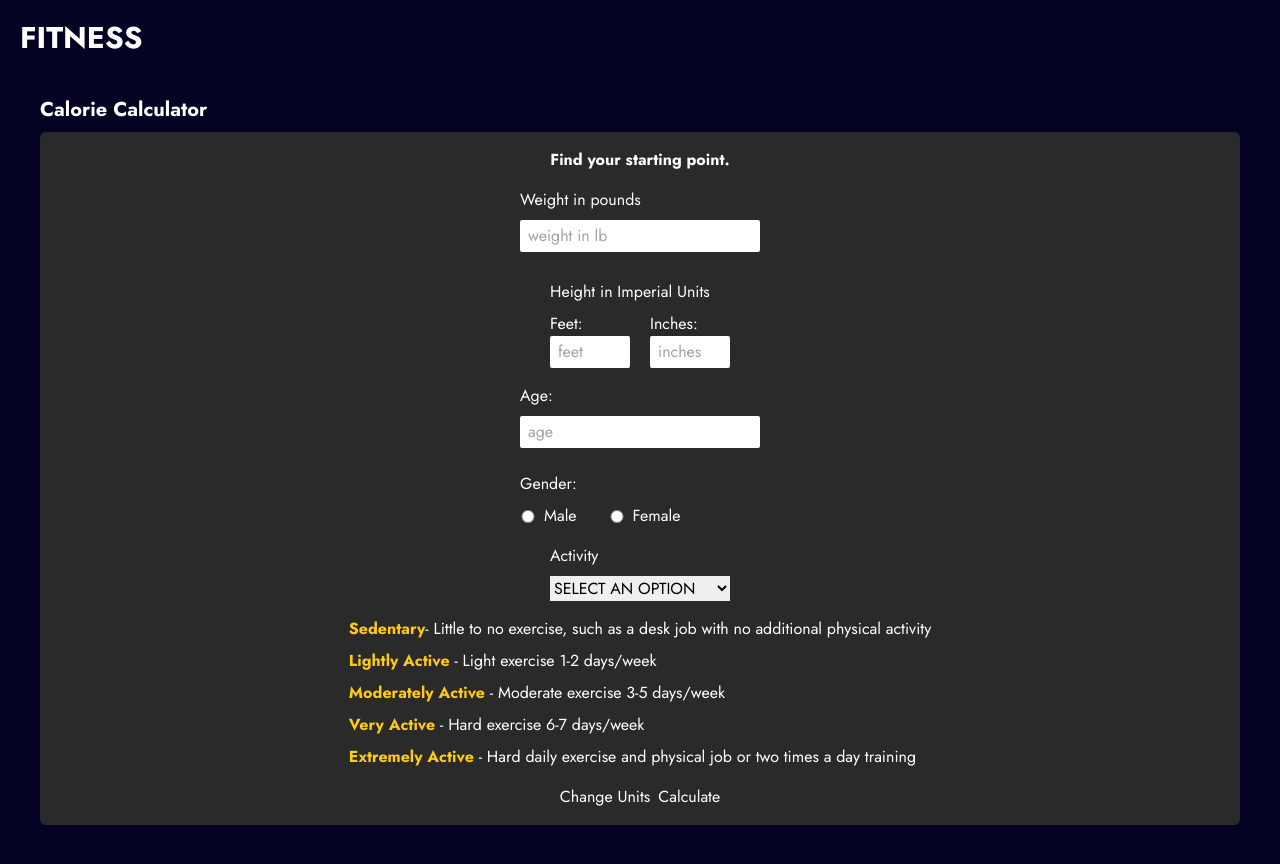
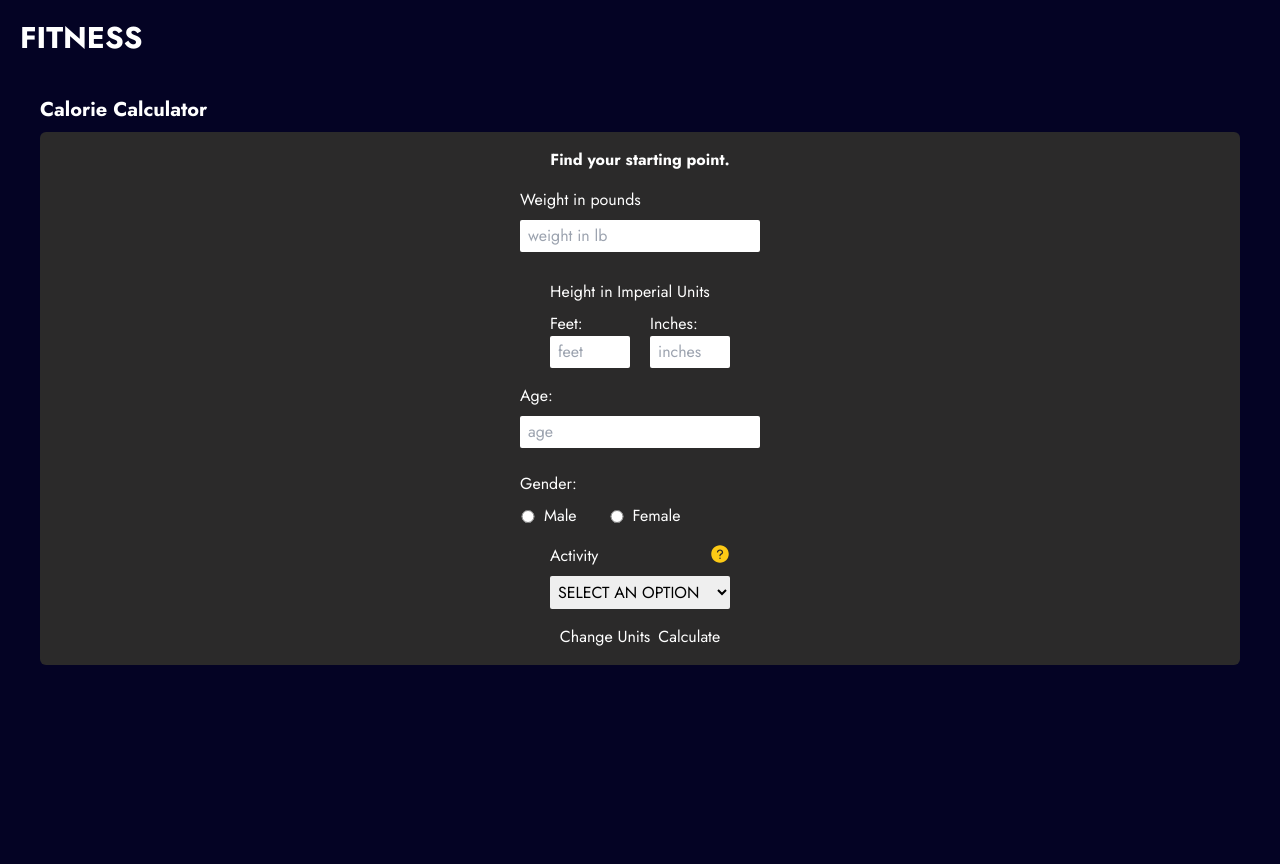
Before and after one commit to pn-code/fitness-app, a React (Vite) app in the folder client/: page /fitness-app/calculator in a window 1280 px wide. Shown: the top 864 px of the page. After the commit the page ends 800 px from the top, so only its background shows below. Built offline with nearby package versions, Linux system fonts and the light colour scheme; no server answers.

Commit message:
Added conditional rendering of activity info

```diff
--- a/client/src/pages/Calculator.jsx
+++ b/client/src/pages/Calculator.jsx
@@ -3,10 +3,12 @@ import CaloriePlan from "../components/CaloriePlan";
 import bulkIcon from "../images/bulk.svg";
 import cutIcon from "../images/cut.svg";
 import maintainIcon from "../images/maintain.svg";
+import { AiFillQuestionCircle } from "react-icons/ai";
 
 const Calculator = () => {
     const [metric, setMetric] = useState(false);
     const [calories, setCalories] = useState(null);
+    const [showActivity, setShowActivity] = useState(false);
 
     // Input States
     const [weight, setWeight] = useState(0);
@@ -195,10 +197,19 @@ const Calculator = () => {
 
                 {/* Activity */}
                 <div className="flex flex-col gap-2">
+                    <div className="flex justify-between">
                         <label htmlFor="activity">Activity</label>
+                        <AiFillQuestionCircle
+                            onClick={() => setShowActivity((show) => !show)}
+                            className="cursor-pointer"
+                            size={20}
+                            color="#FDCA15"
+                        />
+                    </div>
+
                     <select
                         onChange={(e) => setActivity(e.target.value)}
-                        className="text-black"
+                        className="text-black rounded-sm px-1 py-1"
                         name="activity"
                         id="activity"
                     >
@@ -212,6 +223,7 @@ const Calculator = () => {
                 </div>
 
                 {/* Activity Caption */}
+                {showActivity && (
                     <ul className="flex flex-col gap-2 mx-8">
                         <li>
                             <span className="font-semibold text-[#FDCA15]">
@@ -242,10 +254,11 @@ const Calculator = () => {
                             <span className="font-semibold text-[#FDCA15]">
                                 Extremely Active
                             </span>{" "}
-                        - Hard daily exercise and physical job or two times a
-                        day training
+                            - Hard daily exercise and physical job or two times
+                            a day training
                         </li>
                     </ul>
+                )}
 
                 <div className="flex flex-col sm:flex-row sm:gap-2">
                     <button
```
Lines whose indentation alone changed are shown as unchanged.
